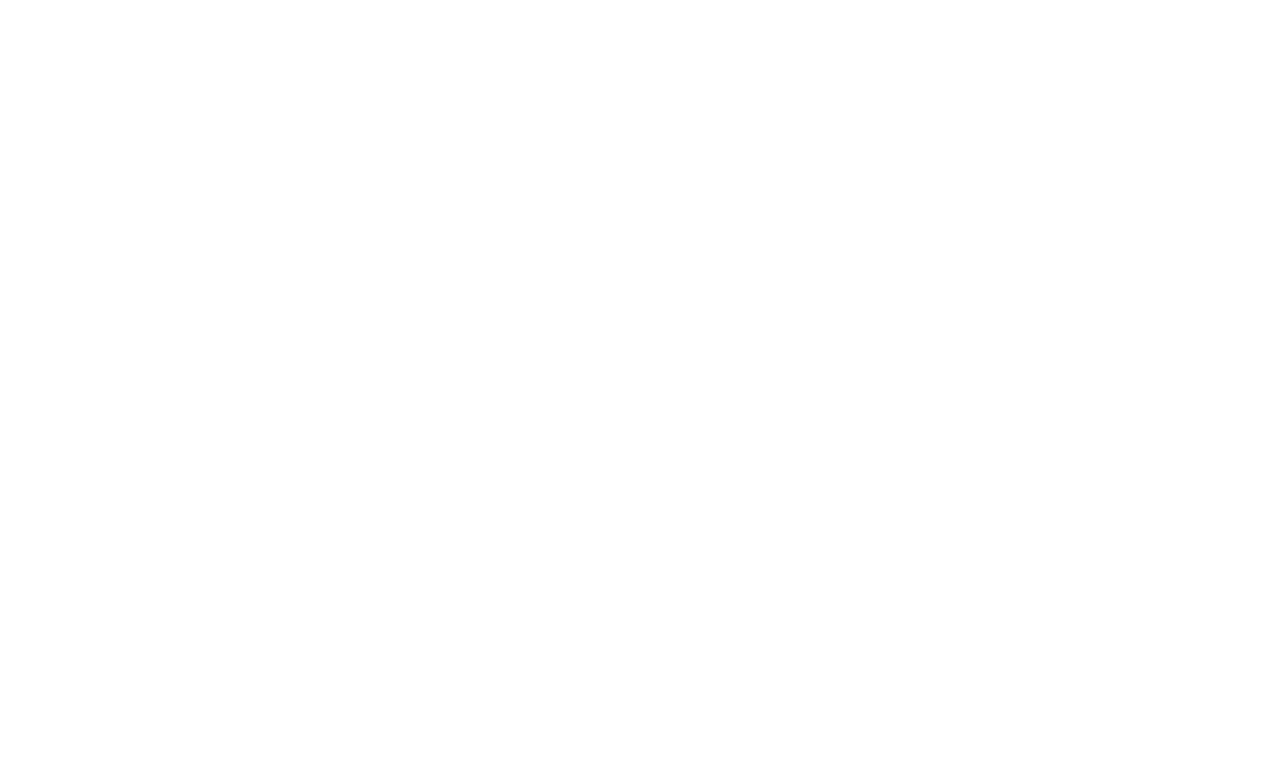
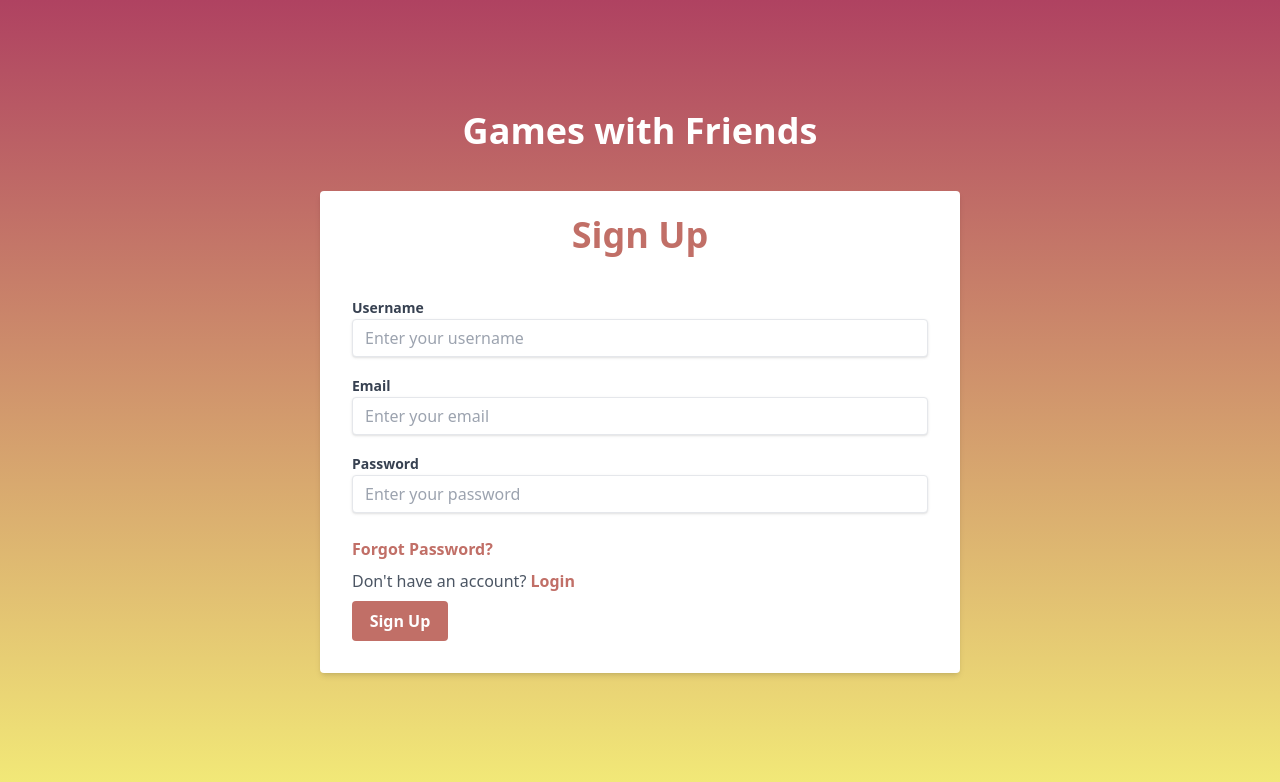
Before and after one commit to lukalelovic/friends-plus-games, a Svelte app in the folder frontend/: page /signup in a window 1280 px wide. Shown: the top 782 px of the page. Built offline with nearby package versions, Linux system fonts and the light colour scheme.

Commit message:
frontend templating

```diff
--- a/frontend/src/App.svelte
+++ b/frontend/src/App.svelte
@@ -1,8 +1,14 @@
 <script>
     import { Router, Route } from "svelte-routing";
     import Lobby from "./pages/Lobby.svelte";
+    import Landing from "./pages/Landing.svelte";
+    import Login from "./pages/Login.svelte";
+    import Signup from "./pages/Signup.svelte";
 </script>
 
 <Router>
-    <Route path="/" component={Lobby}/>
+    <Route path="/" component={Landing}/>
+    <Route path="/login" component={Login}/>
+    <Route path="/signup" component={Signup}/>
+    <Route path="/lobby" component={Lobby}/>
 </Router>
--- /dev/null
+++ b/frontend/src/generic/Navbar.svelte
@@ -0,0 +1,53 @@
+<script>
+    export let loggedIn = false;
+
+    function search() {
+        // Handle search functionality
+    }
+</script>
+
+<nav class="bg-transparent">
+    <div class="container mx-auto px-4 py-2 flex justify-between items-center">
+        <a href="/" class="text-white text-lg font-bold">Games with Friends</a>
+        <div class="flex items-center">
+            <div class="relative">
+                <input
+                    type="text"
+                    class="bg-gray-200 rounded-lg px-4 py-2 focus:outline-none focus:shadow-outline"
+                    placeholder="Search for Games..."
+                    on:input={search}
+                />
+                <div class="absolute right-0 top-0 mt-3 mr-4 text-gray-600">
+                    <!-- Search Icon -->
+                    <svg
+                        class="h-4 w-4"
+                        fill="none"
+                        stroke-linecap="round"
+                        stroke-linejoin="round"
+                        stroke-width="2"
+                        viewBox="0 0 24 24"
+                        stroke="currentColor"
+                    >
+                        <path d="M22 22l-6-6" />
+                        <path d="M10 14a4 4 0 1 1 0-8 4 4 0 0 1 0 8zm0 0v4" />
+                    </svg>
+                </div>
+            </div>
+            {#if !loggedIn}
+                <div class="ml-4">
+                    <a href="/login"
+                        class="bg-white hover:bg-gray-200 text-tertiary font-bold py-2 px-4 rounded">
+                        Login
+                    </a>
+                </div>
+                <div class="ml-4">
+                    <a href="/signup" class="hover:text-gray-200 text-white font-bold py-2 px-4 rounded">
+                        Sign Up
+                    </a>
+                </div>
+            {:else}
+                <div class="ml-4 text-gray-700">Logged in as John Doe</div>
+            {/if}
+        </div>
+    </div>
+</nav>
--- /dev/null
+++ b/frontend/src/pages/Landing.svelte
@@ -0,0 +1,41 @@
+<script>
+    import Navbar from "../generic/Navbar.svelte";
+
+    const cards = [
+        { title: "Card 1", description: "This is the first card" },
+        { title: "Card 2", description: "This is the second card" },
+        { title: "Card 3", description: "This is the third card" },
+    ];
+</script>
+
+<style>
+    .card-image {
+        width: 100%;
+        height: 75%;
+        background-image: url("https://via.placeholder.com/500x500.png?text=Game+Image");
+        background-size: cover;
+        background-position: center;
+    }
+</style>
+
+<div class="min-h-screen flex flex-col">
+    <Navbar />
+    <div class="gradient-background flex-1 flex flex-col justify-center items-center">
+        <h1 class="text-white text-5xl font-bold mb-8">
+            Welcome to Games with Friends
+        </h1>
+        <div class="min-w-full flex flex-wrap justify-center space-x-4">
+            {#each cards as card}
+                <a href="/lobby" class="bg-white rounded-lg px-2 py-16 w-1/4 shadow-lg overflow-hidden card">
+                    <div class="card-image rounded-lg" />
+                    <div class="card-content flex-1">
+                        <div class="font-bold text-xl mb-2">{card.title}</div>
+                        <p class="text-gray-700 text-base">
+                            {card.description}
+                        </p>
+                    </div>
+                </a>
+            {/each}
+        </div>
+    </div>
+</div>
--- a/frontend/src/pages/Lobby.svelte
+++ b/frontend/src/pages/Lobby.svelte
@@ -4,6 +4,7 @@
 
     import { onMount } from 'svelte';
     import io from 'socket.io-client';
+    import Navbar from "../generic/Navbar.svelte";
 
     export let socket;
 
@@ -22,10 +23,14 @@
     }
 </script>
 
-<div class="min-h-screen flex flex-col justify-center py-12 sm:px-6 lg:px-8">
-    {#if showForm}
-        <JoinForm handleSubmit={handleSubmit} />
-    {:else}
-        <UserList socket={socket} />
-    {/if}
+<div class="min-h-screen flex flex-col">
+    <Navbar />
+
+    <div class="justify-center py-12 sm:px-6 lg:px-8">
+        {#if showForm}
+            <JoinForm handleSubmit={handleSubmit} />
+        {:else}
+            <UserList socket={socket} />
+        {/if}
+    </div>
 </div>
--- /dev/null
+++ b/frontend/src/pages/Login.svelte
@@ -0,0 +1,50 @@
+<script>
+    let username = "";
+    let password = "";
+
+    function handleSubmit() {
+        // Handle login form submission
+    }
+</script>
+
+<div class="flex flex-col h-screen justify-center items-center bg-gradient-to-t from-primary to-tertiary">
+    <h1 class="text-4xl font-bold text-white mb-10">Games with Friends</h1>
+    <form class="bg-white shadow-md rounded w-1/2 px-8 pt-6 pb-8 mb-4" on:submit|preventDefault={handleSubmit}>
+        <h3 class="text-4xl text-center font-bold text-secondary mb-10">Login</h3>
+
+        <div class="mb-4">
+            <label class="text-gray-700 text-sm font-bold mb-2" for="username">
+                Username
+            </label>
+            <input
+                class="shadow appearance-none border rounded w-full py-2 px-3 text-gray-700 leading-tight focus:outline-none focus:shadow-outline"
+                id="username"
+                type="text"
+                placeholder="Enter your username"
+                bind:value={username} />
+        </div>
+        <div class="mb-4">
+            <label class="text-gray-700 text-sm font-bold mb-2" for="password">
+                Password
+            </label>
+            <input
+                class="shadow appearance-none border rounded w-full py-2 px-3 text-gray-700 leading-tight focus:outline-none focus:shadow-outline mb-2"
+                id="password"
+                type="password"
+                placeholder="Enter your password"
+                bind:value={password} />
+        </div>
+        <div class="flex flex-col space-y-2">
+            <a class="inline-block align-baseline font-bold text-secondary hover:text-tertiary" href="#">
+                Forgot Password?
+            </a>
+            <div class="text-gray-600">
+                Don't have an account?
+                <a class="font-bold text-secondary hover:text-tertiary" href="/signup">Sign Up</a>
+            </div>
+            <button class="bg-secondary hover:bg-tertiary text-white font-bold py-2 px-4 rounded focus:outline-none focus:shadow-outline w-24" type="submit">
+                Log In
+            </button>
+        </div>
+    </form>
+</div>
--- /dev/null
+++ b/frontend/src/pages/Signup.svelte
@@ -0,0 +1,62 @@
+<script>
+    let username = "";
+    let email = "";
+    let password = "";
+
+    function handleSubmit() {
+        // Handle login form submission
+    }
+</script>
+
+<div class="flex flex-col h-screen justify-center items-center bg-gradient-to-t from-primary to-tertiary">
+    <h1 class="text-4xl font-bold text-white mb-10">Games with Friends</h1>
+    <form class="bg-white shadow-md rounded w-1/2 px-8 pt-6 pb-8 mb-4" on:submit|preventDefault={handleSubmit}>
+        <h3 class="text-4xl text-center font-bold text-secondary mb-10">Sign Up</h3>
+
+        <div class="mb-4">
+            <label class="text-gray-700 text-sm font-bold mb-2" for="username">
+                Username
+            </label>
+            <input
+                class="shadow appearance-none border rounded w-full py-2 px-3 text-gray-700 leading-tight focus:outline-none focus:shadow-outline"
+                id="username"
+                type="text"
+                placeholder="Enter your username"
+                bind:value={username} />
+        </div>
+        <div class="mb-4">
+            <label class="text-gray-700 text-sm font-bold mb-2" for="username">
+                Email
+            </label>
+            <input
+                class="shadow appearance-none border rounded w-full py-2 px-3 text-gray-700 leading-tight focus:outline-none focus:shadow-outline"
+                id="username"
+                type="email"
+                placeholder="Enter your email"
+                bind:value={email} />
+        </div>
+        <div class="mb-4">
+            <label class="text-gray-700 text-sm font-bold mb-2" for="password">
+                Password
+            </label>
+            <input
+                class="shadow appearance-none border rounded w-full py-2 px-3 text-gray-700 leading-tight focus:outline-none focus:shadow-outline mb-2"
+                id="password"
+                type="password"
+                placeholder="Enter your password"
+                bind:value={password} />
+        </div>
+        <div class="flex flex-col space-y-2">
+            <a class="inline-block align-baseline font-bold text-secondary hover:text-tertiary" href="#">
+                Forgot Password?
+            </a>
+            <div class="text-gray-600">
+                Don't have an account?
+                <a class="font-bold text-secondary hover:text-tertiary" href="/login">Login</a>
+            </div>
+            <button class="bg-secondary hover:bg-tertiary text-white font-bold py-2 px-4 rounded focus:outline-none focus:shadow-outline w-24" type="submit">
+                Sign Up
+            </button>
+        </div>
+    </form>
+</div>
--- a/frontend/tailwind.config.js
+++ b/frontend/tailwind.config.js
@@ -4,24 +4,9 @@ export default {
     theme: {
         extend: {
             colors: {
-                primary: {
-                    50: '#fdf7f7',
-                    100: '#fdeeee',
-                    // ... and so on
-                    900: '#3e0c3e',
-                },
-                secondary: {
-                    50: '#faf9f9',
-                    100: '#f5f5f5',
-                    // ... and so on
-                    900: '#3c3c3c',
-                },
-                tertiary: {
-                    50: '#fdfafa',
-                    100: '#faf4f4',
-                    // ... and so on
-                    900: '#2c2c2c',
-                },
+                primary: '#f3ec78',
+                secondary: '#c16f67',
+                tertiary: '#af4261',
             },
             // Add a gradient color
             gradientColorStops: {
```
